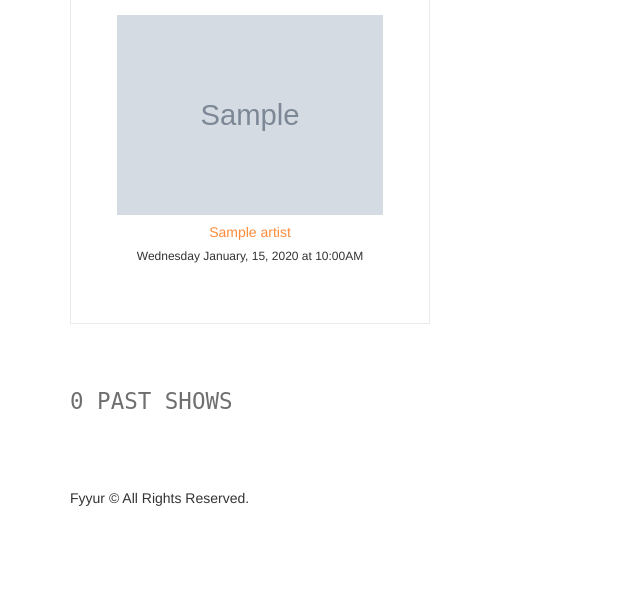
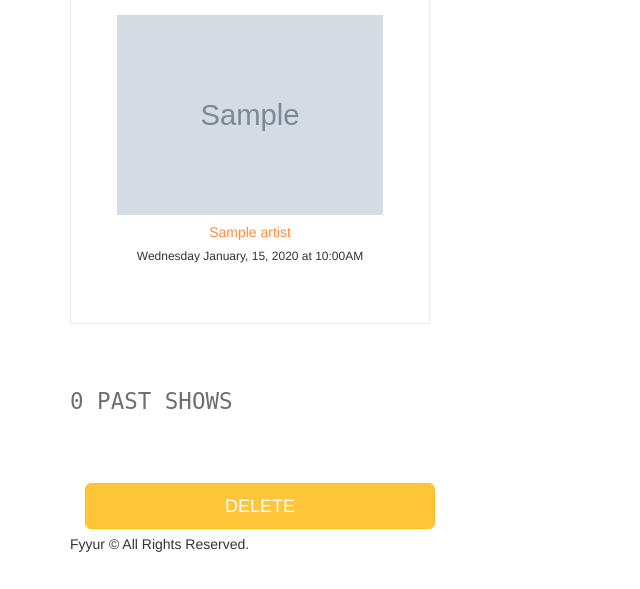
Before and after one commit to richie-edwards/Fyyur, a Flask app: page /venues/1 in a window 1280 px wide. Shown: the part 607-1196 px from the top of the page, without its empty margins (0-640 px from the left). Before the commit the page ends 1113 px from the top, so only its background shows below. Run offline with Flask 2, Linux system fonts and the light colour scheme; tables that the repository leaves empty hold one stand-in row (values such as "Sample post"); grey boxes marked "Sample" are stand-in pictures; some libraries are stand-ins or nearby versions.

Commit message:
implementation of Venue delete

```diff
--- a/app.py
+++ b/app.py
@@ -45,7 +45,7 @@
     image_link = db.Column(db.String(500))
     facebook_link = db.Column(db.String(120))
     genres = db.Column(db.ARRAY(db.String(120)))
-    shows = db.relationship('Show', backref='Venue', lazy=True)
+    shows = db.relationship('Show', backref='Venue', lazy=True, cascade='all, delete-orphan')
     seeking_talent = db.Column(db.Boolean, default=False)
     seeking_description = db.Column(db.String(800))
     website = db.Column(db.String(120))
@@ -68,8 +68,6 @@
     @property
     def num_past_shows(self):
       return len(self.past_shows)
-
-    # TODO: implement any missing fields, as a database migration using Flask-Migrate
 
 class Artist(db.Model):
     __tablename__ = 'Artist'
@@ -310,8 +308,23 @@
 
   # BONUS CHALLENGE: Implement a button to delete a Venue on a Venue Page, have it so that
   # clicking that button delete it from the db then redirect the user to the homepage
-  return None
+  venue = Venue.query.get(venue_id)
+  try:
+    # venue.delete()
+    db.session.delete(venue)
+    db.session.commit()
+    flash('Venue ' + venue.name + ' was successfully deleted!')
 
+  except SQLAlchemyError as e:
+    error = str(e.__dict__['orig'])
+    flash('An error occurred. Venue ' + venue.name + ' could not be deleted.')
+    db.session.rollback()
+    return None
+
+  finally:
+    db.session.close()
+
+  return None #render_template('pages/home.html')
 
 #  Artists
 #  ----------------------------------------------------------------
--- a/templates/layouts/main.html
+++ b/templates/layouts/main.html
@@ -118,6 +118,17 @@
   <script>window.jQuery || document.write('<script type="text/javascript" src="/static/js/libs/jquery-1.11.1.min.js"><\/script>')</script>
   <script type="text/javascript" src="/static/js/libs/bootstrap-3.1.1.min.js" defer></script>
   <script type="text/javascript" src="/static/js/plugins.js" defer></script>
-
+  <script>
+    const deleteBtn = document.getElementById('delete_btn');
+    if (deleteBtn) {
+      deleteBtn.onclick = function (e) {
+        const venueId = e.target.dataset['id'];
+        fetch('/venues/' + venueId, {
+          method: 'delete'
+        })
+        window.location = "/";
+      }
+    }
+  </script>
 </body>
 </html>
--- a/templates/pages/show_venue.html
+++ b/templates/pages/show_venue.html
@@ -77,5 +77,10 @@
 		{% endfor %}
 	</div>
 </section>
+<div class="col-sm-4">
+	<button id="delete_btn" data-id="{{ venue.id }}" type="button" class="btn btn-primary btn-lg btn-block">
+		DELETE
+	</button>
+</div>
 
 {% endblock %}
```
